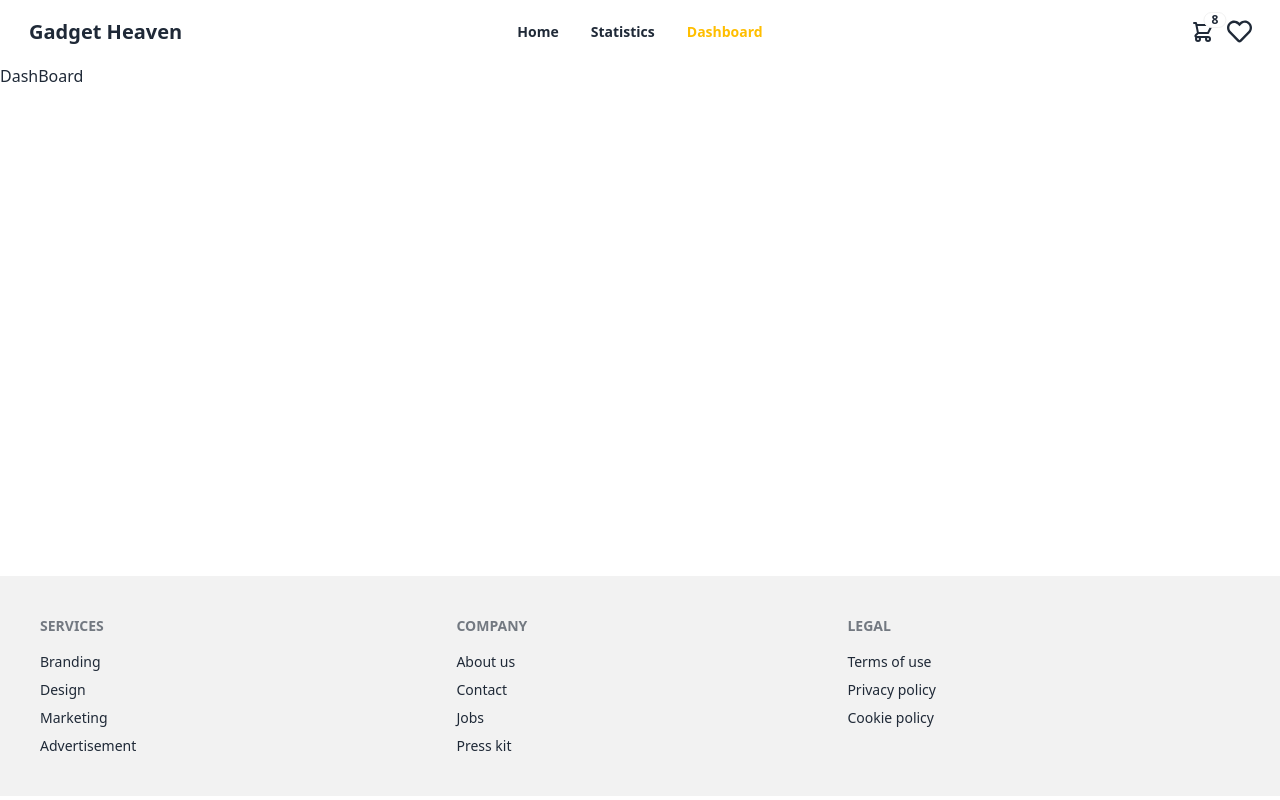
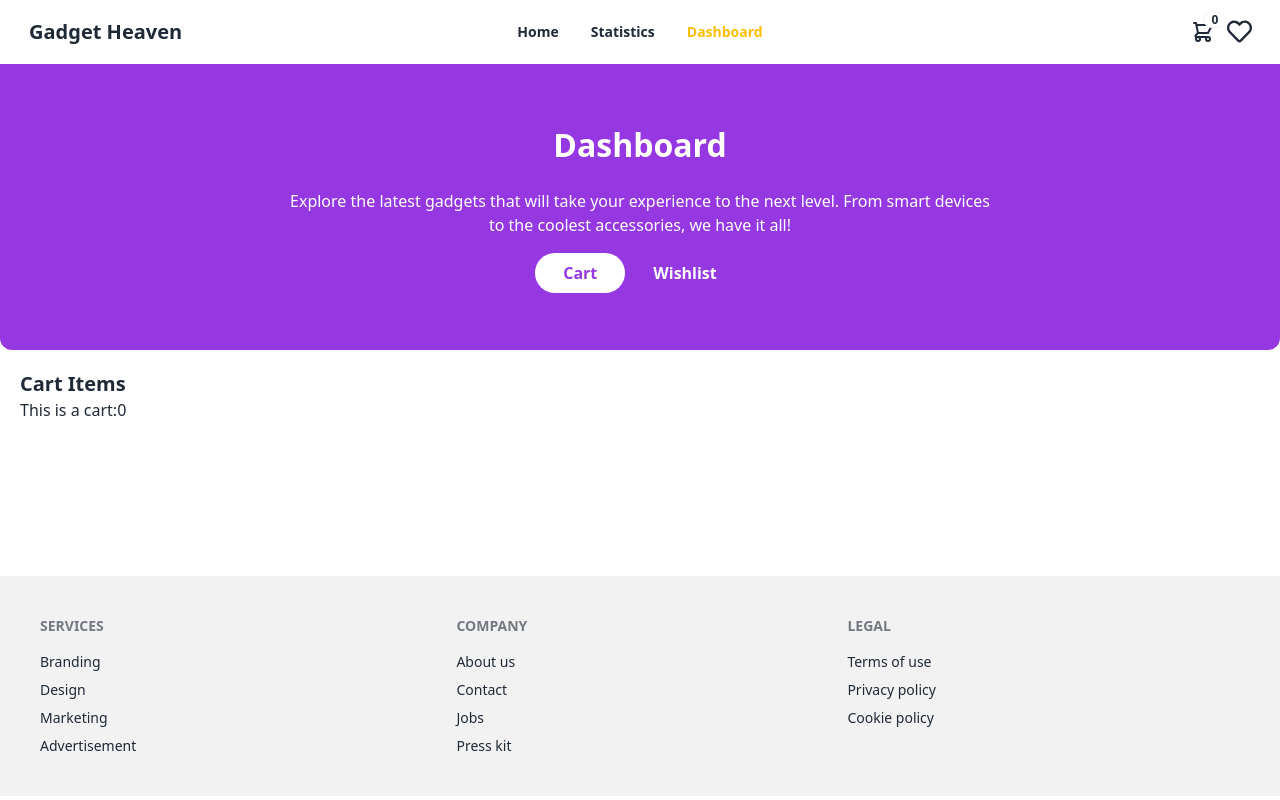
Before and after one commit to Walid-3105/Gadget-Heaven, a React (Vite) app: page /dashboard in a window 1280 px wide. Built offline with nearby package versions, Linux system fonts and the light colour scheme.

Commit message:
dashboard cart data added

```diff
--- a/package.json
+++ b/package.json
@@ -14,9 +14,11 @@
     "match-sorter": "^7.0.0",
     "react": "^18.3.1",
     "react-dom": "^18.3.1",
+    "react-hot-toast": "^2.4.1",
     "react-icons": "^5.3.0",
     "react-rating-stars-component": "^2.2.0",
     "react-router-dom": "^6.27.0",
+    "react-tabs": "^6.0.2",
     "sort-by": "^1.2.0"
   },
   "devDependencies": {
--- a/src/CardCategory/GadgetDetails.jsx
+++ b/src/CardCategory/GadgetDetails.jsx
@@ -2,6 +2,9 @@ import { list } from "postcss";
 import React, { useEffect, useState } from "react";
 import { useLoaderData, useParams } from "react-router-dom";
 import ReactStars from "react-rating-stars-component";
+import { MdOutlineShoppingCart } from "react-icons/md";
+import { FaRegHeart } from "react-icons/fa";
+import { addToCart } from "../Utility";
 const GadgetDetails = () => {
   const data = useLoaderData();
   const { product_id } = useParams();
@@ -29,6 +32,10 @@ const GadgetDetails = () => {
     size: 40,
     value: 2.5,
     edit: false,
+  };
+
+  const handleAddToCart = (gadget) => {
+    addToCart(gadget);
   };
   return (
     <div className="relative">
@@ -58,7 +65,7 @@ const GadgetDetails = () => {
               In Stock
             </button>
             <h2 className="font-normal text-lg opacity-60">{description}</h2>
-            <div>
+            <div className="pb-3">
               <span className="text-lg font-bold pb-3">Specification:</span>
               {Specification &&
                 Specification.map((cat, idx) => (
@@ -79,6 +86,18 @@ const GadgetDetails = () => {
                 </span>
               </div>
             </h4>
+            <div className="flex gap-2 pt-6">
+              <button
+                onClick={() => handleAddToCart(gadget)}
+                className="text-white hover:text-[#9538E2] btn rounded-3xl text-lg font-bold bg-[#9538E2] "
+              >
+                Add to Cart
+                <MdOutlineShoppingCart size={25}></MdOutlineShoppingCart>
+              </button>
+              <button className="btn border border-gray-400 rounded-full items-center ">
+                <FaRegHeart size={16}></FaRegHeart>
+              </button>
+            </div>
           </div>
         </div>
       </div>
--- a/src/Components/Dashboard/Dashboard.jsx
+++ b/src/Components/Dashboard/Dashboard.jsx
@@ -1,7 +1,80 @@
-import React from "react";
+import React, { useState } from "react";
+import "react-tabs/style/react-tabs.css";
+import Cart from "../DashboardCarts/Cart";
+import Wishlist from "../DashboardCarts/Wishlist";
+const Dashboard = () => {
+  const [activeCarts, setActiveCarts] = useState("cart");
 
-const Dashboard = () => {
-  return <div>DashBoard</div>;
+  return (
+    <div>
+      <div className=" hero bg-[#9538E2] h-[286px] rounded-b-xl text-center">
+        <div className="px-40 ">
+          <h3 className="font-bold text-[32px] text-white mb-5">Dashboard</h3>
+          <p className="font-normal text-white px-32 mb-4">
+            Explore the latest gadgets that will take your experience to the
+            next level. From smart devices to the coolest accessories, we have
+            it all!
+          </p>
+          <button
+            onClick={() => setActiveCarts("cart")}
+            className={`font-bold rounded-3xl border-gray-400 py-2 px-7 ${
+              activeCarts === "cart"
+                ? "bg-white text-[#9538E2]"
+                : "bg-[#9538E2] text-white"
+            }`}
+          >
+            Cart
+          </button>
+          <button
+            onClick={() => setActiveCarts("wishlist")}
+            className={`font-bold rounded-3xl border-gray-400 py-2 px-7 ${
+              activeCarts === "wishlist"
+                ? "bg-white text-[#9538E2]"
+                : "bg-[#9538E2] text-white"
+            }`}
+          >
+            Wishlist
+          </button>
+        </div>
+      </div>
+      <div className="p-5">
+        {activeCarts === "cart" && (
+          <div>
+            <h3 className="font-bold text-xl">Cart Items</h3>
+            <Cart></Cart>
+          </div>
+        )}
+        {activeCarts === "wishlist" && (
+          <div>
+            <h3 className="font-bold text-xl">Wishlist Items</h3>
+            <Wishlist></Wishlist>
+          </div>
+        )}
+      </div>
+    </div>
+  );
 };
 
 export default Dashboard;
+
+{
+  /* <NavLink
+            to="./cart"
+            className={({ isActive }) =>
+              `font-bold rounded-3xl border-gray-400 bg-white py-2 px-7 ${
+                isActive ? "bg-white text-[#9538E2]" : "bg-[#9538E2] text-white"
+              }`
+            }
+          >
+            Cart
+          </NavLink>
+          <NavLink
+            className={({ isActive }) =>
+              `font-bold rounded-3xl border-gray-400 bg-white py-2 px-7 ${
+                isActive ? "bg-white text-[#9538E2]" : "bg-[#9538E2] text-white"
+              }`
+            }
+          >
+            Shop Now
+          </NavLink> */
+}
--- /dev/null
+++ b/src/Components/DashboardCarts/Cart.jsx
@@ -0,0 +1,24 @@
+import React, { useEffect, useState } from "react";
+import { getAllCart } from "../../Utility";
+import CartCard from "./CartCard";
+
+const Cart = () => {
+  const [carts, setCarts] = useState([]);
+  useEffect(() => {
+    const cart = getAllCart();
+    setCarts(cart);
+  }, []);
+
+  return (
+    <div>
+      <h3>This is a cart:{carts.length}</h3>
+
+      {carts &&
+        carts.map((data) => (
+          <CartCard key={data.product_id} data={data}></CartCard>
+        ))}
+    </div>
+  );
+};
+
+export default Cart;
--- /dev/null
+++ b/src/Components/DashboardCarts/CartCard.jsx
@@ -0,0 +1,12 @@
+import React from "react";
+
+const CartCard = ({ data }) => {
+  const { product_title } = data;
+  return (
+    <div>
+      <h3>{product_title}</h3>
+    </div>
+  );
+};
+
+export default CartCard;
--- /dev/null
+++ b/src/Components/DashboardCarts/Wishlist.jsx
@@ -0,0 +1,11 @@
+import React from "react";
+
+const Wishlist = () => {
+  return (
+    <div>
+      <h3>Wishlist</h3>
+    </div>
+  );
+};
+
+export default Wishlist;
--- a/src/Components/NavBar/NavBar.jsx
+++ b/src/Components/NavBar/NavBar.jsx
@@ -1,10 +1,18 @@
-import React from "react";
+import React, { useEffect, useState } from "react";
 import { FaRegHeart } from "react-icons/fa";
 import { Link, NavLink, useLocation } from "react-router-dom";
+import { getAllCart } from "../../Utility";
 
 const NavBar = () => {
+  const [carts, setCarts] = useState([]);
+  useEffect(() => {
+    const cart = getAllCart();
+    setCarts(cart);
+  }, []);
+
   const location = useLocation();
   const isHomeActive = location.pathname === "/";
+
   return (
     <div className="px-5 w-full z-50">
       <div
@@ -121,7 +129,9 @@ const NavBar = () => {
                       d="M3 3h2l.4 2M7 13h10l4-8H5.4M7 13L5.4 5M7 13l-2.293 2.293c-.63.63-.184 1.707.707 1.707H17m0 0a2 2 0 100 4 2 2 0 000-4zm-8 2a2 2 0 11-4 0 2 2 0 014 0z"
                     />
                   </svg>
-                  <span className="badge badge-sm indicator-item">8</span>
+                  <span className="badge badge-sm indicator-item">
+                    {carts.length}
+                  </span>
                 </div>
               </div>
               <div
--- /dev/null
+++ b/src/Utility/index.js
@@ -0,0 +1,28 @@
+import toast from "react-hot-toast";
+
+// get all gadgets data from local storage
+const getAllCart = () => {
+  const all = localStorage.getItem("cart");
+  if (all) {
+    const cart = JSON.parse(all);
+    return cart;
+  } else {
+    return [];
+  }
+};
+
+// add a gadget in local storage
+const addToCart = (gadget) => {
+  const cart = getAllCart();
+  const isExist = cart.find((item) => item.product_id == gadget.product_id);
+  if (isExist) {
+    return toast.error("Data Already Added!");
+  }
+  cart.push(gadget);
+  localStorage.setItem("cart", JSON.stringify(cart));
+  toast.success("Successfully created!");
+};
+
+// remove a gadget from local storage
+
+export { addToCart, getAllCart };
--- a/src/layouts/MainLayout.jsx
+++ b/src/layouts/MainLayout.jsx
@@ -2,10 +2,11 @@ import React from "react";
 import NavBar from "../Components/NavBar/NavBar";
 import Footer from "../Components/Footer/Footer";
 import { Outlet } from "react-router-dom";
-
+import { Toaster } from "react-hot-toast";
 const MainLayout = () => {
   return (
     <div>
+      <Toaster></Toaster>
       <div className="h-16">
         <NavBar></NavBar>
       </div>
--- a/src/routes/Routes.jsx
+++ b/src/routes/Routes.jsx
@@ -30,19 +30,19 @@ const routes = createBrowserRouter([
           {
             path: "/category/:category",
             element: <GadgetsCards></GadgetsCards>,
-            loader: () => fetch("../gadgets.json"),
+            loader: () => fetch("/gadgets.json"),
           },
         ],
       },
       {
         path: "/gadget/:product_id",
         element: <GadgetDetails></GadgetDetails>,
-        loader: () => fetch("../gadgets.json"),
+        loader: () => fetch("/gadgets.json"),
       },
       {
         path: "/category/:category/gadget/:product_id",
         element: <GadgetDetails></GadgetDetails>,
-        loader: () => fetch("../gadgets.json"),
+        loader: () => fetch("/gadgets.json"),
       },
       {
         path: "/statistics",
```
Also changed, not shown: 1 other file (tests, documents, lock files or other folders).
